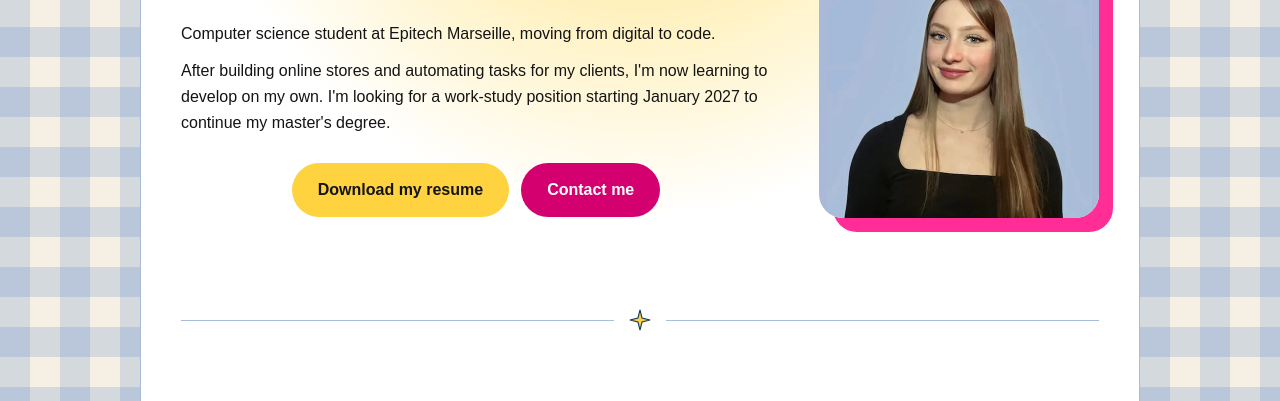
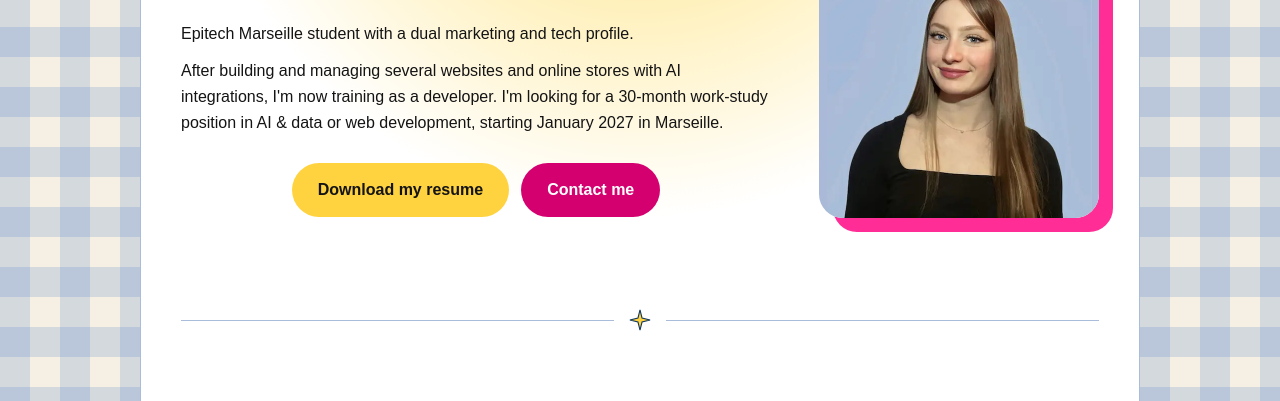
Before and after one commit to liloutbbt/Mon-Portfolio, a plain HTML site: page index.html in a window 1280 px wide. Shown: the part 273-674 px from the top of the page. Drawn offline with Linux system fonts and the light colour scheme.

Commit message:
Adaptation au cv

```diff
--- a/assets/traductions.js
+++ b/assets/traductions.js
@@ -19,8 +19,8 @@ const anglais = {
   "accueil.title": "Lilou Tibbaut | Computer science student",
   "accueil.description": "Portfolio of Lilou Tibbaut, computer science student at Epitech Marseille, looking for a work-study position starting January 2027.",
   "accueil.titre": "Lilou Tibbaut",
-  "accueil.accroche": "Computer science student at Epitech Marseille, moving from digital to code.",
-  "accueil.presentation": "After building online stores and automating tasks for my clients, I'm now learning to develop on my own. I'm looking for a work-study position starting January 2027 to continue my master's degree.",
+  "accueil.accroche": "Epitech Marseille student with a dual marketing and tech profile.",
+  "accueil.presentation": "After building and managing several websites and online stores with AI integrations, I'm now training as a developer. I'm looking for a 30-month work-study position in AI & data or web development, starting January 2027 in Marseille.",
   "accueil.cv": "Download my resume",
   "accueil.contact": "Contact me",
   "accueil.photoAlt": "Portrait of Lilou Tibbaut",
@@ -109,7 +109,7 @@ const anglais = {
   "contact.dispo": "Available from January 2027",
   "contact.titre": "Looking for a work-study student? Let's talk.",
   "contact.coordonnees": "Contact details",
-  "contact.texte": "I'm looking for a work-study position in computer science, specifically in web development or AI. I'm based in and around Marseille.",
+  "contact.texte": "I'm looking for a work-study position in computer science, specifically in AI & data or web development. I'm based in and around Marseille.",
   "contact.formulaire": "Contact form",
   "contact.nom": "Name and company",
   "contact.email": "Email",
--- a/index.html
+++ b/index.html
@@ -19,8 +19,8 @@
                 <div class="accueil">
                     <div>
                         <h1 data-i18n="accueil.titre">Lilou Tibbaut</h1>
-                        <p data-i18n="accueil.accroche">Étudiante en informatique à Epitech Marseille, je passe du digital au code.</p>
-                        <p data-i18n="accueil.presentation">Après avoir créé des boutiques en ligne et automatisé des tâches pour mes clients, j'apprends aujourd'hui à développer moi-même. Je recherche une alternance à partir de janvier 2027 pour poursuivre mon master.</p>
+                        <p data-i18n="accueil.accroche">Étudiante à Epitech Marseille, double profil marketing et tech.</p>
+                        <p data-i18n="accueil.presentation">Après avoir créé et géré plusieurs sites web et e-commerce avec des intégrations IA, je me forme au développement. Je recherche une alternance de 30 mois en IA &amp; data ou en développement web, à partir de janvier 2027 à Marseille.</p>
                         <div class="boutons">
                             <a href="assets/cv-lilou-tibbaut.pdf" download class="bouton bouton-jaune" data-i18n="accueil.cv">Télécharger mon CV</a>
                             <a href="contact.html" class="bouton bouton-rose" data-i18n="accueil.contact">Me contacter</a>
```
Also changed, not shown: contact.html (+1 -1 lines), assets/stars/etoile1.png (deleted), assets/stars/etoile2.png (deleted), assets/stars/etoile3.png (deleted), assets/stars/etoile4.png (deleted), assets/stars/etoile5.png (deleted), 1 other file.
